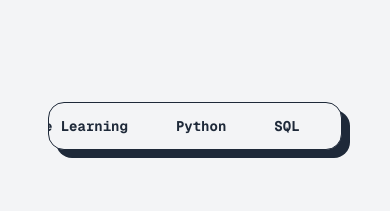
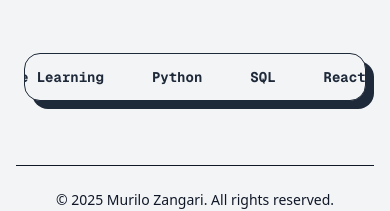
Before and after one commit to MuriloZangari/dev-portfolio, a Next.js app: page / in a window 390 px wide. Shown: the part 753-964 px from the top of the page. Built offline with nearby package versions, Linux system fonts and the light colour scheme.

Commit message:
feat: adjust padding resposive  scrolling ticker for skills with animated loop

```diff
--- a/src/app/page.tsx
+++ b/src/app/page.tsx
@@ -7,7 +7,7 @@ import { motion } from "framer-motion";
 
 export default function Home() {
   return (
-    <section className="relative min-h-screen w-full p-4 flex flex-col items-center justify-center gap-12 overflow-hidden">
+    <section className="relative min-h-screen w-full p-2 md:p-4 flex flex-col items-center justify-center gap-12 overflow-hidden">
 
       {/* BLOCO COM IMAGEM + TEXTO LADO A LADO */}
       <div className="flex flex-col md:flex-row items-center justify-center gap-12 w-full max-w-7xl">
@@ -79,7 +79,7 @@ export default function Home() {
       </div>
 
       {/* 🔽 SCROLLING SKILLS SEPARADO ABAIXO */}
-      <div className="w-full px-4 max-w-7xl my-12">
+      <div className="w-full max-w-7xl my-12">
         <AnimatedText
 
           delay={0.9}
```
